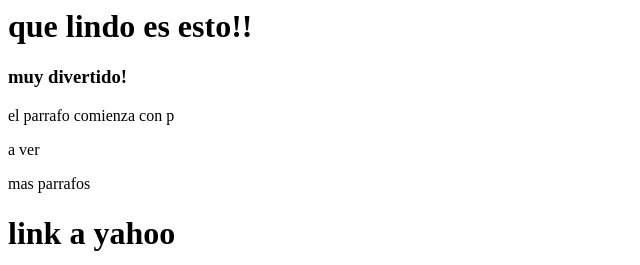
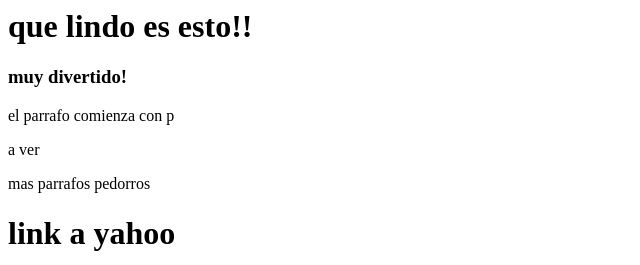
Before and after one commit to vesprini/Silvia-000, a plain HTML site: page index.html in a window 1280 px wide. Shown: the top 265 px of the page, 0-640 px from the left. Drawn offline with Linux system fonts and the light colour scheme.

Commit message:
commit 2
commit 2

```diff
--- a/index.html
+++ b/index.html
@@ -2,7 +2,7 @@
 <h3> muy divertido! </h3>
 <p>el parrafo comienza con p</p>
 <p>a ver </p>
-<p>mas parrafos</p>
+<p>mas parrafos pedorros</p>
 
  <h1>link a yahoo</h1>
 quiero poner el link a yahoo <a
```
